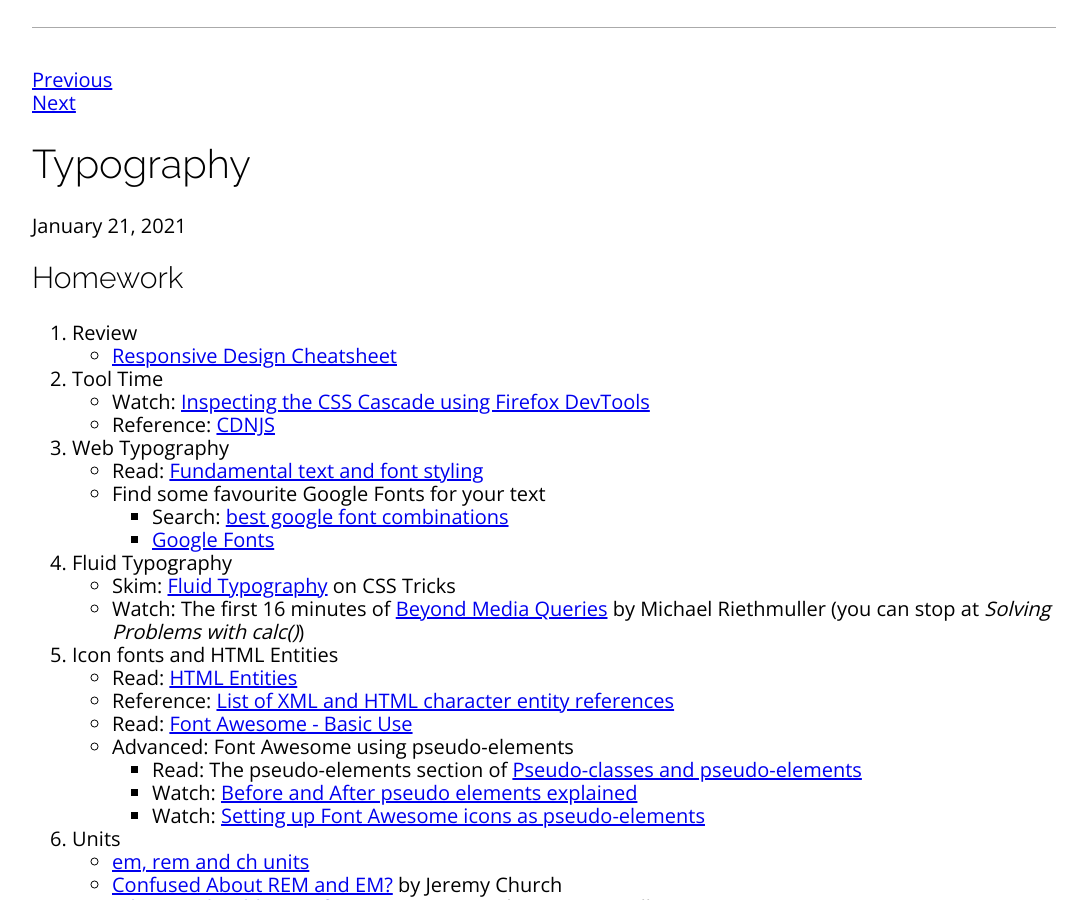
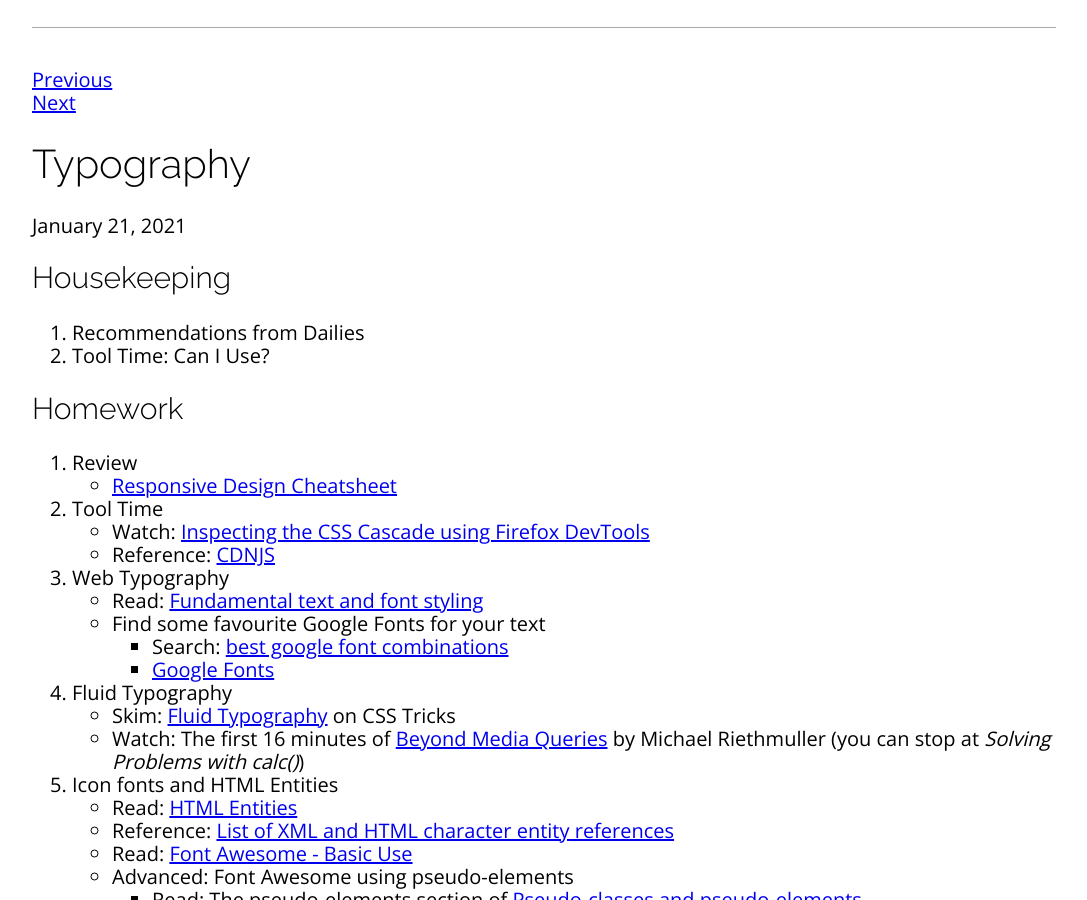
Before and after one commit to sait-wbdv/winter-2021, a Jekyll site: the page built from _posts/2021-01-21-typography.md, in a window 1280 px wide and 900 px high, scrolled down 307 px. Shown: the whole window, without its empty margins (96-1183 px from the left). Built offline with Jekyll 4.4.1, drawn with Linux system fonts in a browser that asks for light colours; nearby versions of some CDN libraries.

Commit message:
added housekeeping

```diff
--- a/_posts/2021-01-21-typography.md
+++ b/_posts/2021-01-21-typography.md
@@ -3,6 +3,11 @@ layout: post
 title: Typography
 categories: cpnt260
 ---
+
+## Housekeeping
+1. Recommendations from Dailies
+2. Tool Time: Can I Use?
+
 
 ## Homework
 1. Review
```
